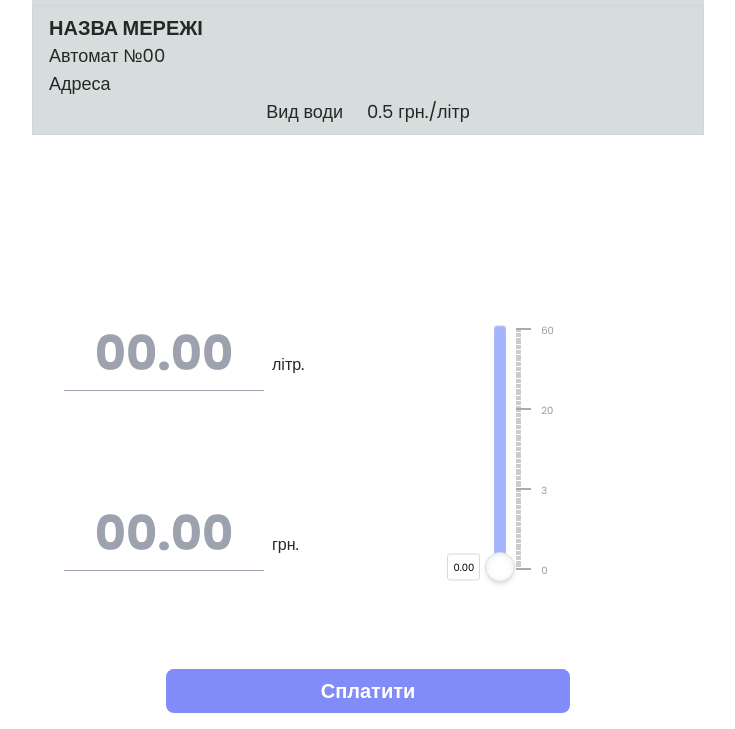
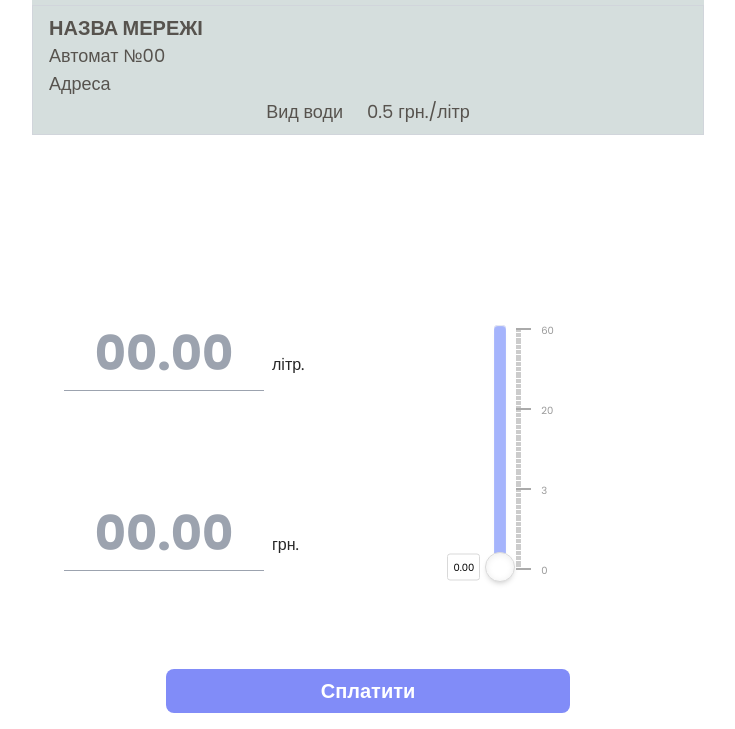
Before and after one commit to beardedgentelman/waterBiz.calc.github.io, a plain HTML site: page index.html in a window 1280 px wide. Shown: the part 71-800 px from the top of the page, without its empty margins (272-1007 px from the left). Drawn offline with nearby package versions, Linux system fonts and the light colour scheme.

Commit message:
Add files via upload

```diff
--- a/index.html
+++ b/index.html
@@ -68,7 +68,7 @@
       </header>
       <main class="flex flex-col justify-between pb-4" style="height: calc(100svh - 76px)">
         <div class="relative">
-          <div class="w-full py-2 px-4 border border-gray-300 flex flex-col justify-between mx-auto text-lg bg-[#d5dedd] relative z-20">
+          <div class="w-full py-2 px-4 border border-gray-300 flex flex-col justify-between mx-auto text-lg text-stone-600 bg-[#d5dedd] relative z-20">
             <span class="store_chain text-xl uppercase font-bold"></span>
             <span>Автомат №<span class="machine_number"></span></span>
             <span class="address"></span>
```
